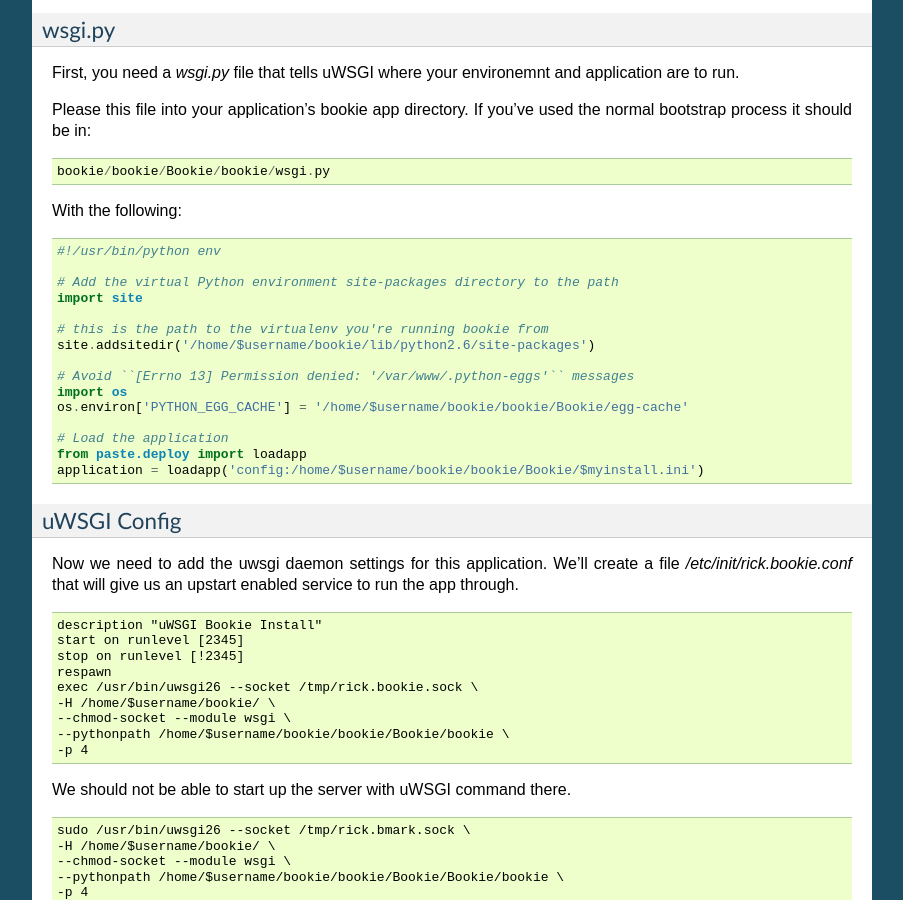
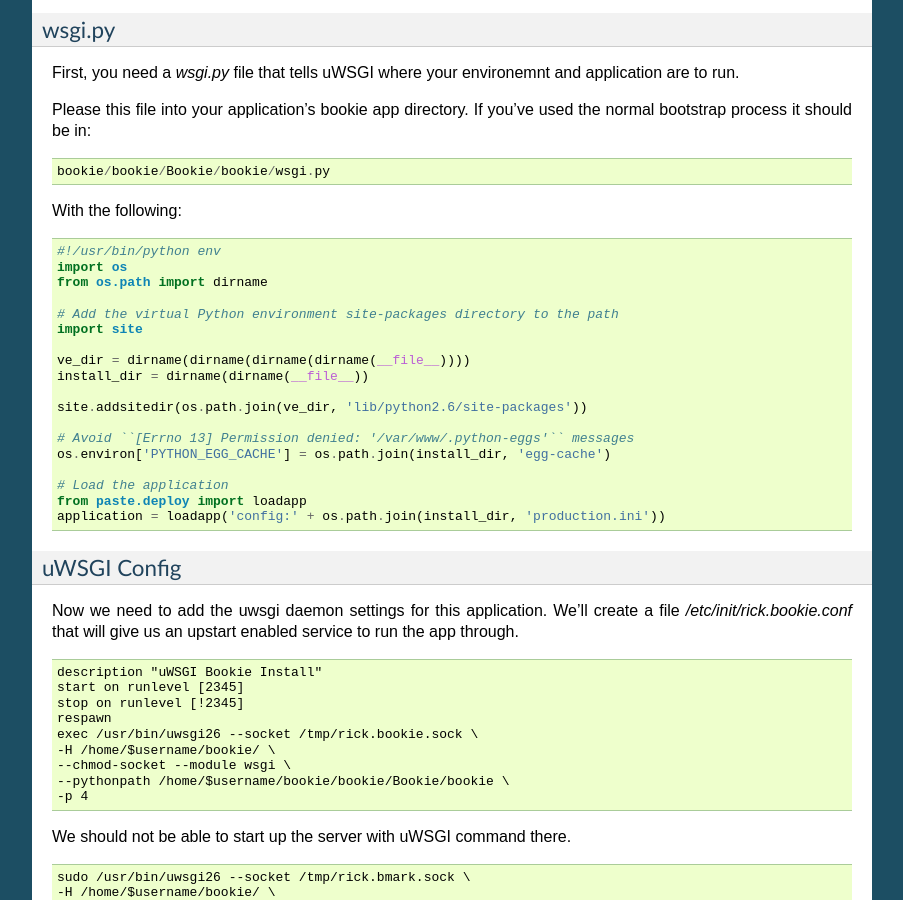
Before and after one commit to bookieio/Bookie, a Sphinx documentation site: the page built from Bookie/docs/hosting.rst, in a window 1280 px wide and 900 px high, scrolled down 866 px. Shown: the whole window, without its empty margins (198-1101 px from the left). Built offline with Sphinx 7.4.7, drawn with Linux system fonts in a browser that asks for light colours; pages that are not in the unit, such as notebooks, are missing from menus.

Commit message:
Some small tweaks to the docs and need some checks in existing.py

```diff
--- a/Bookie/docs/hosting.rst
+++ b/Bookie/docs/hosting.rst
@@ -73,20 +73,24 @@
 ::
 
     #!/usr/bin/python env
+    import os
+    from os.path import dirname
 
     # Add the virtual Python environment site-packages directory to the path
     import site
 
-    # this is the path to the virtualenv you're running bookie from
-    site.addsitedir('/home/$username/bookie/lib/python2.6/site-packages')
+    ve_dir = dirname(dirname(dirname(dirname(__file__))))
+    install_dir = dirname(dirname(__file__))
+
+    site.addsitedir(os.path.join(ve_dir, 'lib/python2.6/site-packages'))
 
     # Avoid ``[Errno 13] Permission denied: '/var/www/.python-eggs'`` messages
-    import os
-    os.environ['PYTHON_EGG_CACHE'] = '/home/$username/bookie/bookie/Bookie/egg-cache'
+    os.environ['PYTHON_EGG_CACHE'] = os.path.join(install_dir, 'egg-cache')
 
     # Load the application
     from paste.deploy import loadapp
-    application = loadapp('config:/home/$username/bookie/bookie/Bookie/$myinstall.ini')
+    application = loadapp('config:' + os.path.join(install_dir, 'production.ini'))
+
 
 uWSGI Config
 ~~~~~~~~~~~~
--- a/Bookie/docs/index.rst
+++ b/Bookie/docs/index.rst
@@ -24,6 +24,7 @@
    user
    chrome
    firefox
+   events
 
 .. Indices and tables
 .. ==================
```
Also changed, not shown: 2 other files.
